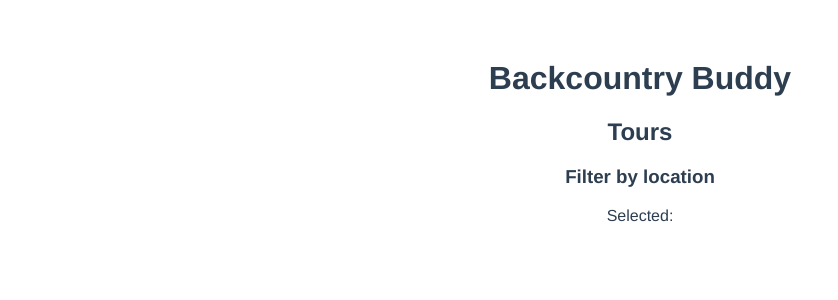
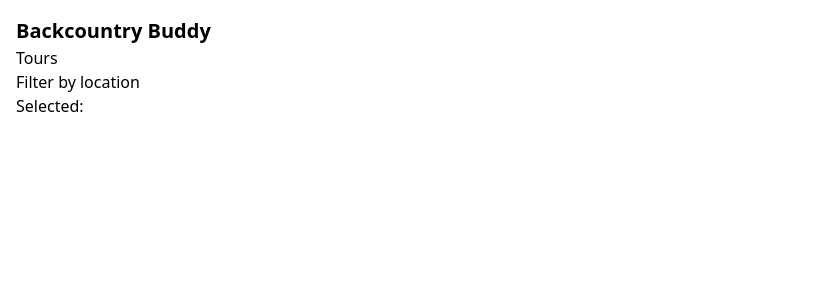
Before and after one commit to backcountry-buddy/backcountry-buddy, a Vue app in the folder app/: page / in a window 1280 px wide. Shown: the top 300 px of the page, without its empty margins (0-838 px from the left). Built offline with nearby package versions, Linux system fonts and the light colour scheme; what vuefire would draw is missing.

Commit message:
add TailwindCSS

```diff
--- a/app/package.json
+++ b/app/package.json
@@ -10,6 +10,7 @@
   "dependencies": {
     "core-js": "^3.2.1",
     "firebase": "^6.4.2",
+    "tailwindcss": "^1.1.2",
     "vue": "^2.6.10",
     "vuefire": "^2.1.2"
   },
@@ -38,6 +39,7 @@
   },
   "postcss": {
     "plugins": {
+      "tailwindcss": {},
       "autoprefixer": {}
     }
   },
--- a/app/src/App.vue
+++ b/app/src/App.vue
@@ -1,6 +1,6 @@
 <template>
-  <div id="app">
-    <h1>Backcountry Buddy</h1>
+  <div id="app" class="p-4">
+    <h1 class="text-xl font-bold">Backcountry Buddy</h1>
     <TourList/>
   </div>
 </template>
@@ -17,12 +17,7 @@ export default {
 </script>
 
 <style>
-#app {
-  font-family: 'Avenir', Helvetica, Arial, sans-serif;
-  -webkit-font-smoothing: antialiased;
-  -moz-osx-font-smoothing: grayscale;
-  text-align: center;
-  color: #2c3e50;
-  margin-top: 60px;
-}
+@tailwind base;
+@tailwind components;
+@tailwind utilities;
 </style>
```
Also changed, not shown: 1 other file (tests, documents, lock files or other folders).
